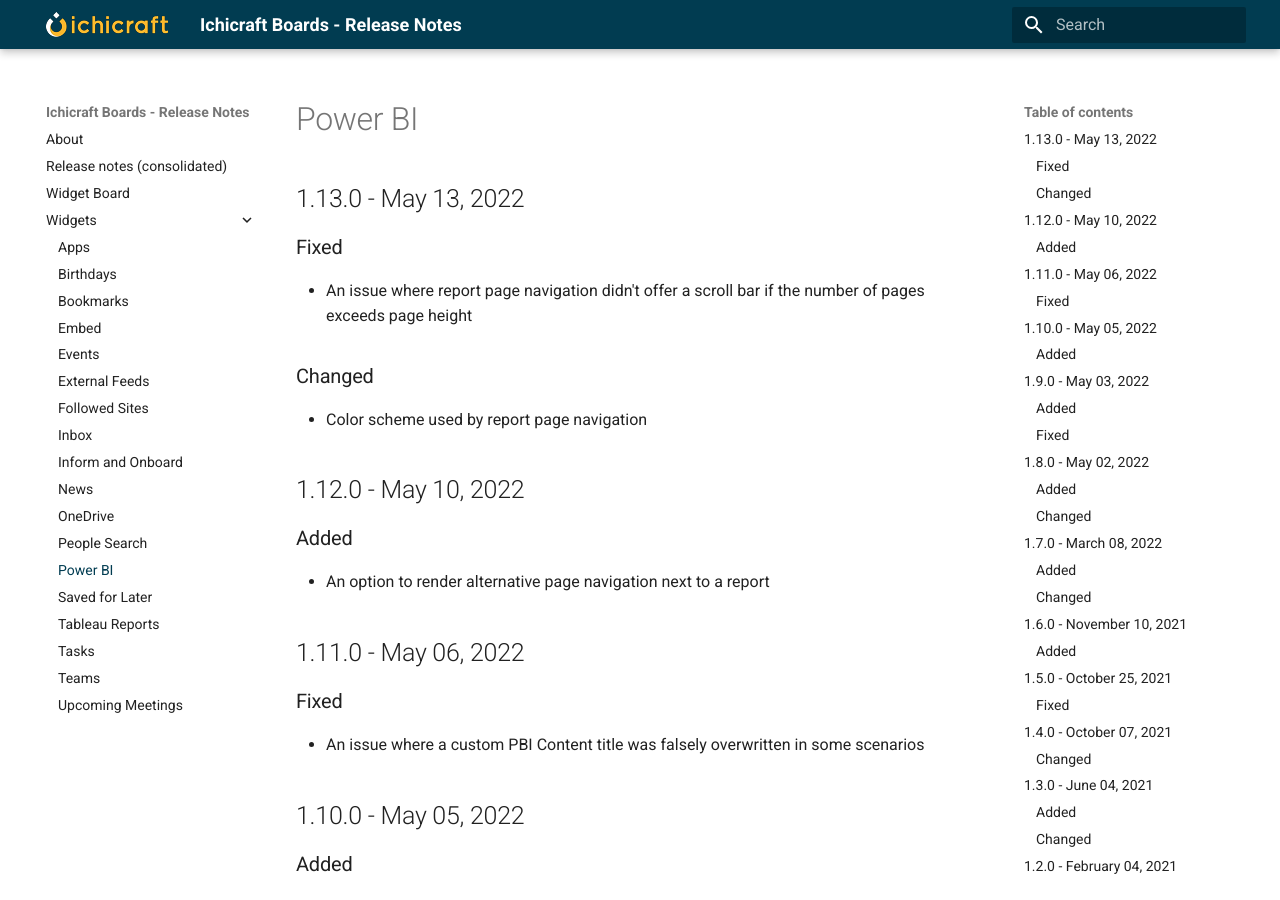
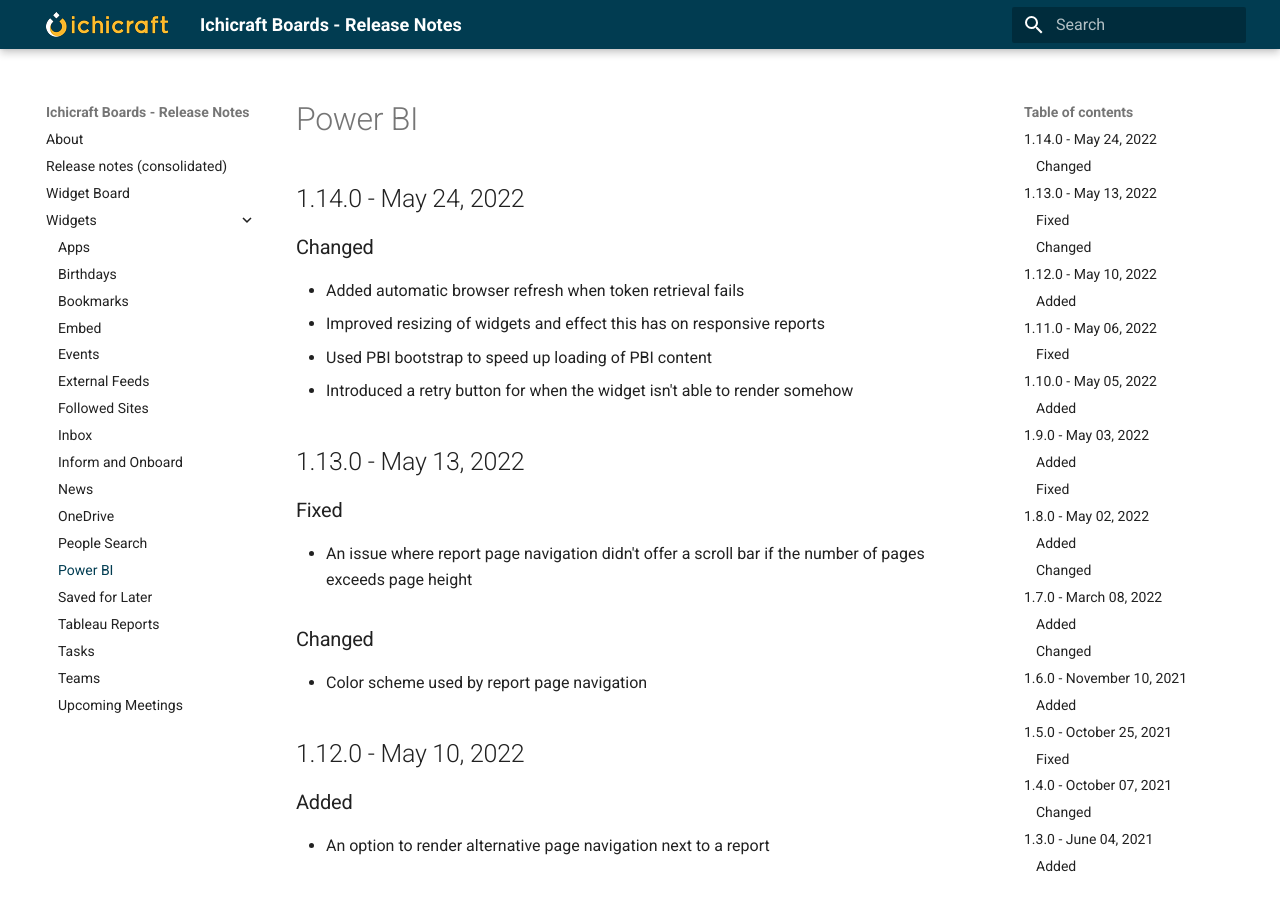
Before and after one commit to ichicraft/widgets-docs, an MkDocs documentation site: the page built from docs/Widgets/Power BI.md, in a window 1280 px wide and 900 px high. Built offline with MkDocs 1.6.1 and Material for MkDocs 9.7.7, drawn with Linux system fonts in a browser that asks for light colours.

```diff
--- a/docs/Widgets/Power BI.md
+++ b/docs/Widgets/Power BI.md
@@ -1,3 +1,11 @@
+## 1.14.0 - May 24, 2022
+
+### Changed
+- Added automatic browser refresh when token retrieval fails
+- Improved resizing of widgets and effect this has on responsive reports
+- Used PBI bootstrap to speed up loading of PBI content
+- Introduced a retry button for when the widget isn&#x27;t able to render somehow
+
 ## 1.13.0 - May 13, 2022
 
 ### Fixed
```
Also changed, not shown: docs/Release-notes-(consolidated).md (+8 -0 lines).
